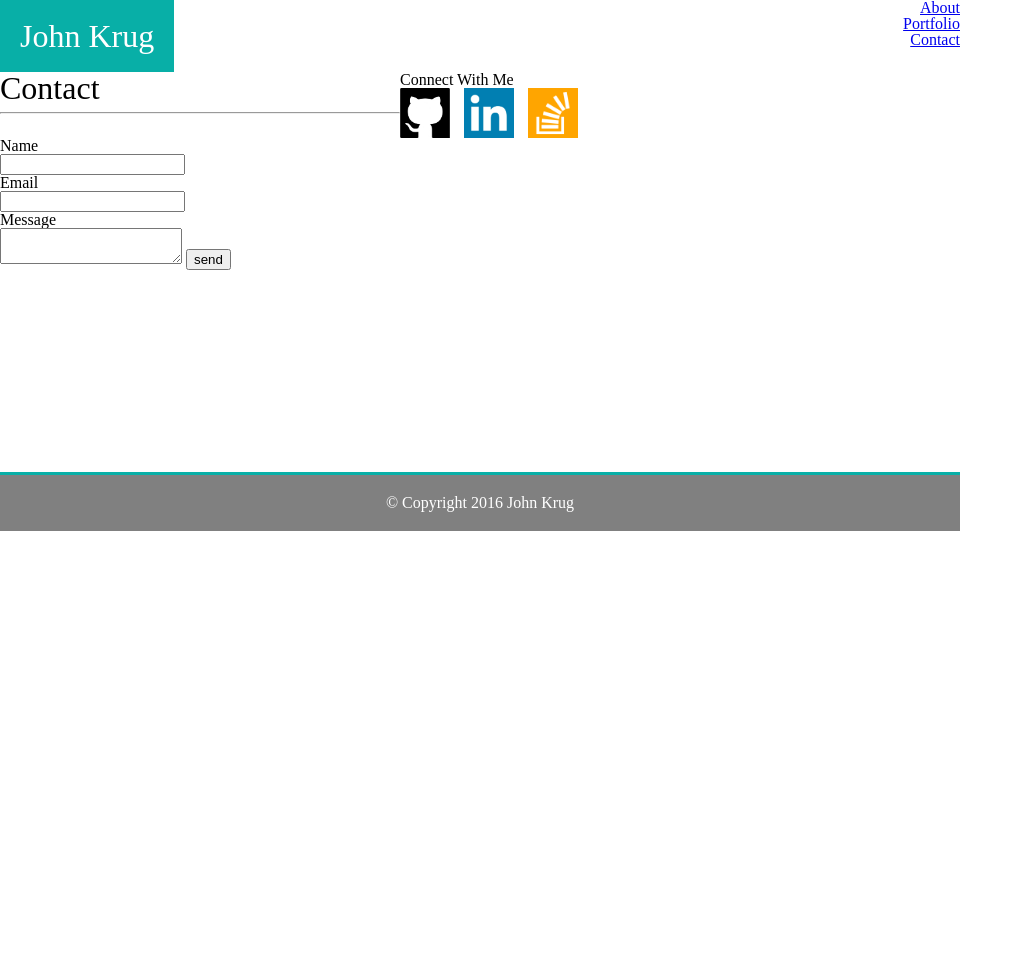
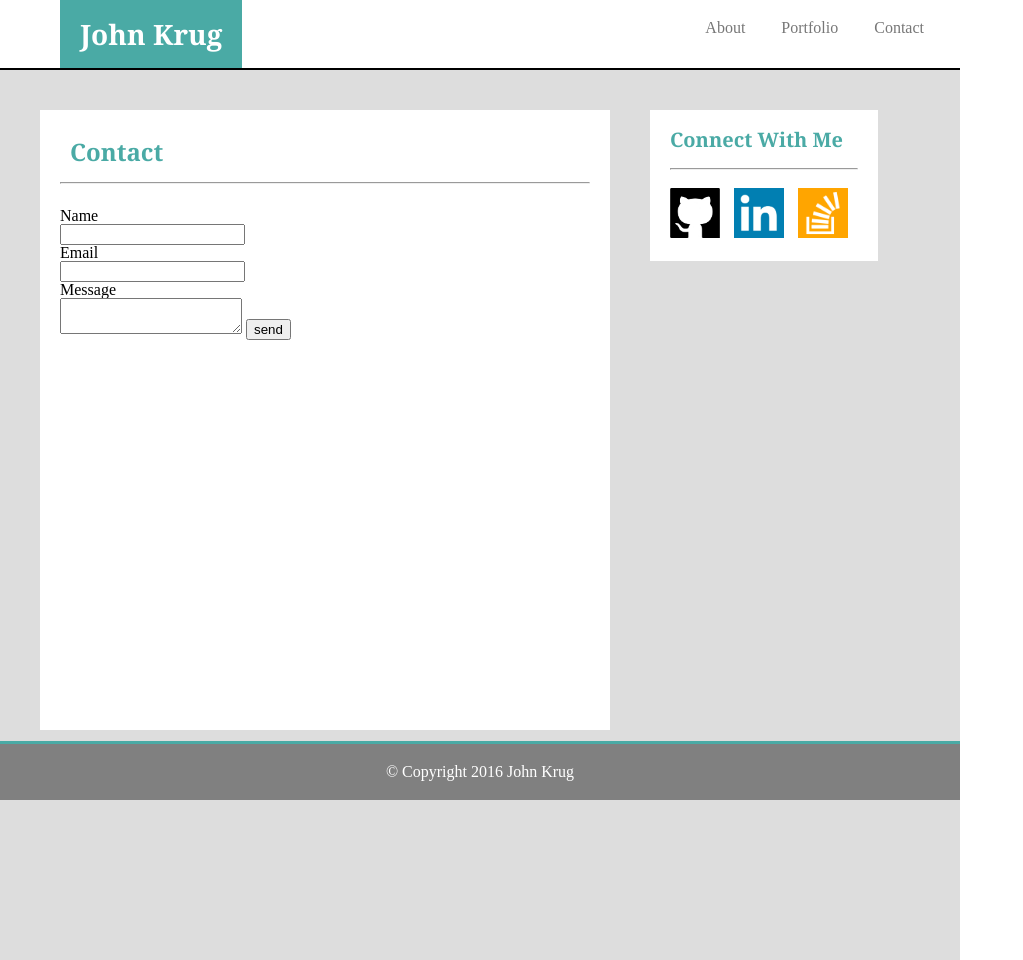
Before and after one commit to Johnb0t/Basic-Portfolio, a PHP site: page /index.php in a window 1280 px wide. Shown: the whole page, without its empty margins (0-1023 px from the left). Before the commit the page ends 531 px from the top, so only its background shows below. Run offline with PHP 8.4, Linux system fonts and the light colour scheme.

Commit message:
good progress

```diff
--- a/assets/css/style.css
+++ b/assets/css/style.css
@@ -3,7 +3,7 @@
 }
 body {
 	width: 960px;
-	height: 650px;
+	height: 960px;
 }
 .container {
 	position: relative;
@@ -11,30 +11,59 @@ body {
 	margin: 0 auto;
 	left: 0;
 	right: 0;
+	height: 960px;
+	background: #dddddd;
 }
 .nav {
 	text-align: right;
-	height: 72px;
+	height: 70px;
+	border-bottom-width: 2px;
+	border-style: solid;
+	border-color: black;
+	background: #ffffff;
+}
+ul {
+    list-style-type: none;
+    margin: 0;
+    padding: 20px;
+    overflow: hidden;
+    background-color: #ffffff;
+}
+li {
+	display: inline;
+	top: 20px;
 }
 li a {
-	display: inline;
+    display: inline;
+    color: #777777;
+    text-align: center;
+    padding: 14px 16px;
+    text-decoration: none;
 }
 h1 {
-	background: #08afa7;
+	position: absolute;
+	background: #4aaaa5;
 	padding: 20px;
 	color: white;
-	font-size: 32px;
-	left: -40px;
+	font-size: 28px;
+	left: 60px;
 	float: left;
+	font-family: 'Georgia', Times, Times New Roman, serif;
+	font-weight: bold;
 }
 hr {
 	clear: both;
 }
 #contentheader {
-	height: 400px;
-	width: 400px;
+	height: 700px;
+	width: 650px;
 	clear: both;
 	float: left;
+	border-style: solid;
+	border-color: #dddddd;
+	border-width: 40px;
+	background: white;
+	padding: 20px;
 }
 footer {
 	clear: both;
@@ -43,16 +72,36 @@ footer {
 	color: white;
 	padding: 20px;
 	border-top-width: 20px;
-	border-top: #08afa7;
+	border-top: #4aaaa5;
 	border-top-style: solid;
-	position: relative;
+	position: fixed;
 	bottom: 0;
-	width: 100%;
+	width: 960px;
 }
 h2 {
-	font-size: 32px;
+	font-size: 24px;
+	font-weight: bold;
 	bottom: 0;
+	color: #4aaaa5;
+	font-family: 'Georgia', Times, Times New Roman, serif;
+	padding: 10px;
 }
 #sidebar {
 	float:left;
+	border-style: solid;
+	border-color: #dddddd;
+	border-width: 40px;
+	background: white;
+	border-left-width: 0px;
+	padding: 20px;
 }
+h3 {
+	font-size: 20px;
+	font-weight: bold;
+	color: #4aaaa5;
+	padding-bottom: 10px;
+	font-family: 'Georgia', Times, Times New Roman, serif;
+}
+#social {
+	padding-top: 10px;
+}
--- a/contact.html
+++ b/contact.html
@@ -9,12 +9,12 @@
 
 <div class="container">
 			<div class="nav">
-				<ul class="nav">
-					<h1>John Krug</h1>
-					<li><a href="index.html">About</a></li>
-					<li><a href="portfolio.html">Portfolio</a></li>
-					<li><a href="contact.html">Contact</a></li>
-				</ul>
+				<h1>John Krug</h1>
+					<ul>
+						<li><a href="index.html">About</a></li>
+						<li><a href="portfolio.html">Portfolio</a></li>
+						<li><a href="contact.html">Contact</a></li>
+					</ul>
 			</div>
 
 
@@ -35,6 +35,7 @@
 <!--Side Bar-->
 			<div id="sidebar">
 				<h3>Connect With Me</h3>
+					<hr>
 					<div id="social">
 						<a href="https://github.com/Johnb0t"><img src="assets/images/github.jpg" style="width: 50px; height: 50px; margin-right: 10px"></a>
 						<a href="https://www.linkedin.com/in/john-krug-61a0a6b1?trk=nav_responsive_tab_profile_pic"><img src="assets/images/linkedin.jpg" style="width: 50px; height: 50px; margin-right: 10px"></a>
```
